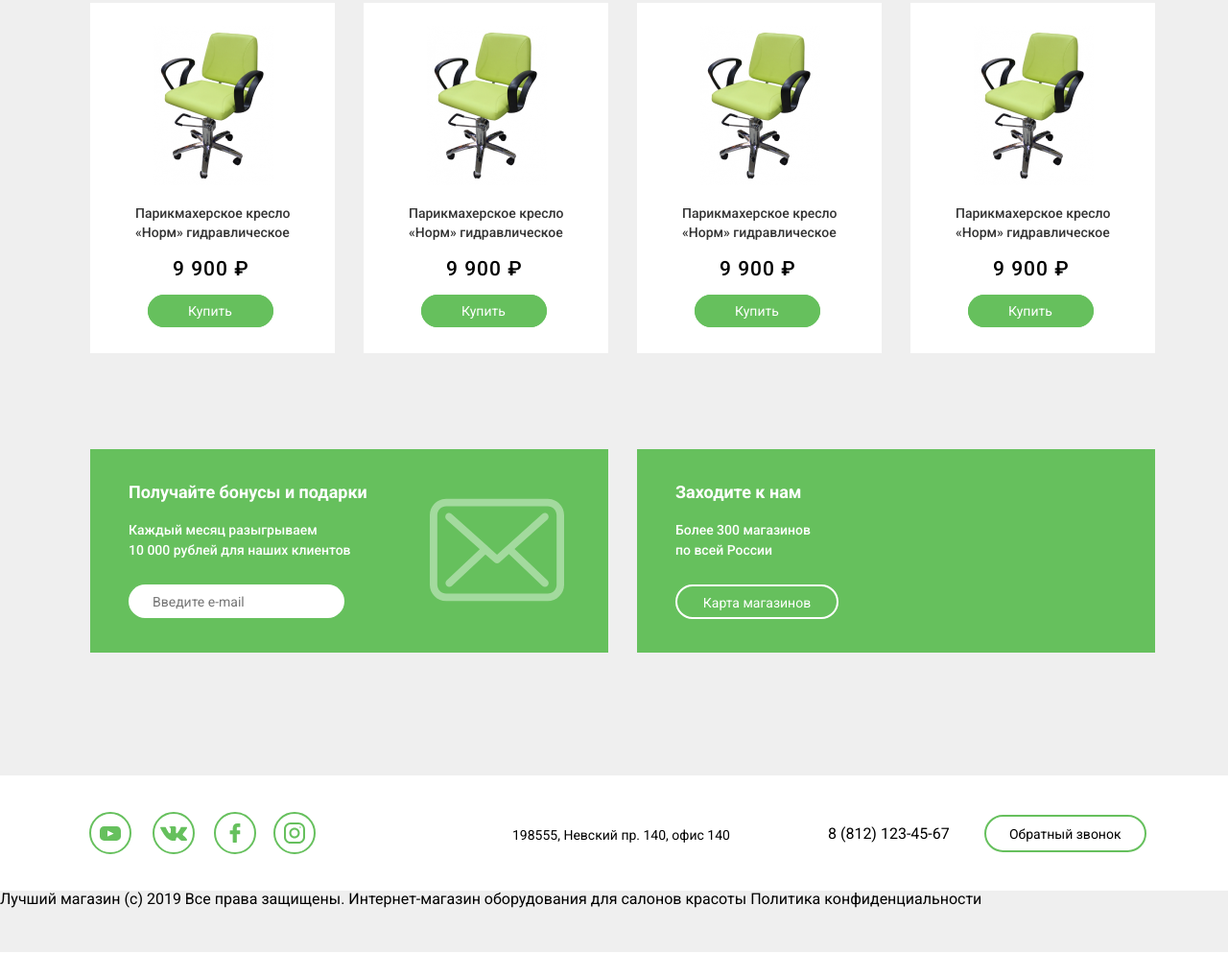
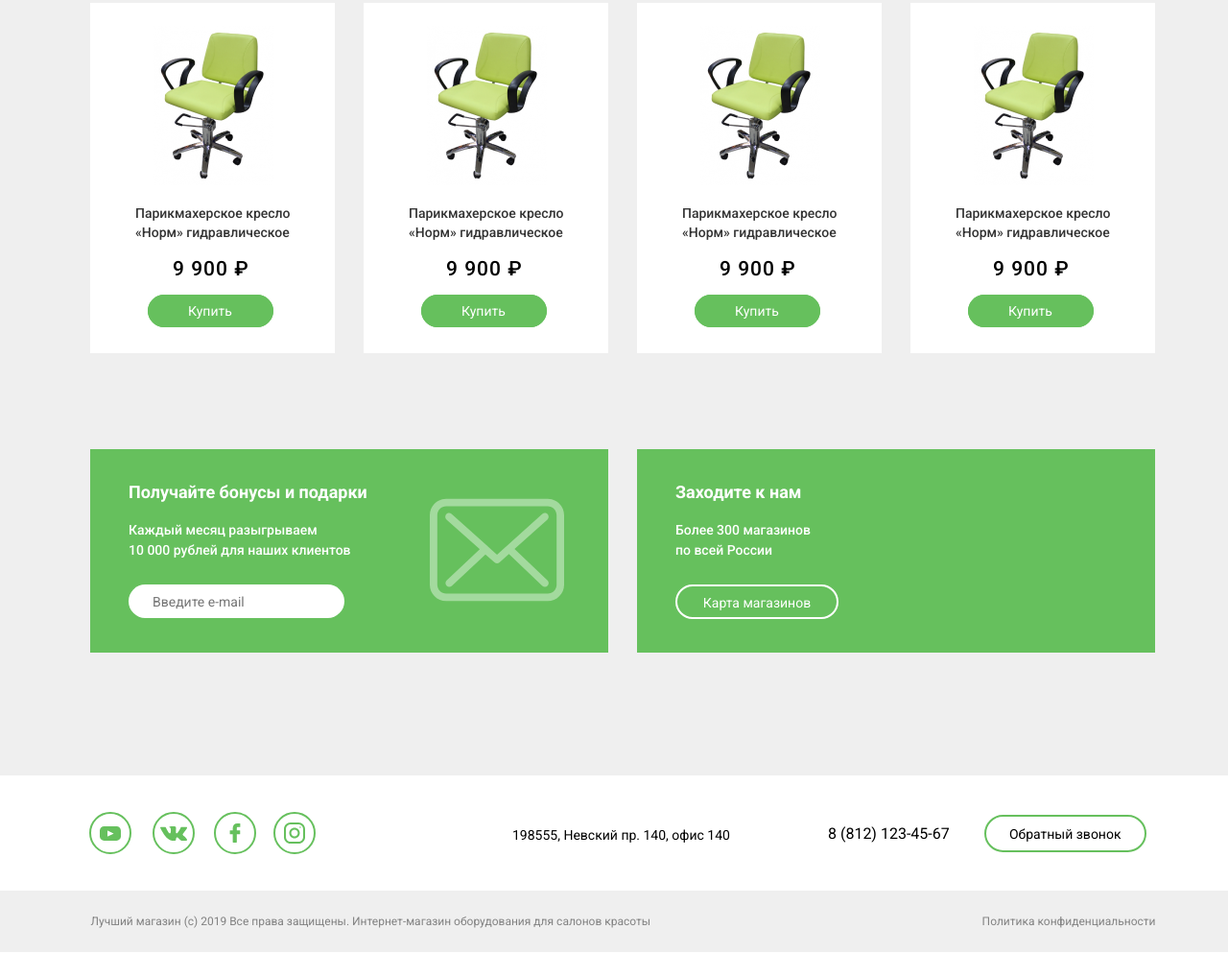
Before and after one commit to bareum-dev/chairs, a plain HTML site: page index.html in a window 1280 px wide. Shown: the part 999-1992 px from the top of the page at 96% size. Drawn offline with nearby package versions, Linux system fonts and the light colour scheme.

Commit message:
almost finish

```diff
--- a/css/style.css
+++ b/css/style.css
@@ -392,4 +392,16 @@ a {
 .footer-bottom {
   background-color: #EFEFEF;
   height: 64px;
+  font-size: 12px;
+  color: #828282;
 }
+
+.general-info {
+  width: 1110px;
+  height: 64px;
+  margin: 0 auto;
+  display: flex;
+  justify-content: space-between;
+  align-items: center;
+  padding: 1px 0 0 19px;
+}
--- a/index.html
+++ b/index.html
@@ -125,12 +125,11 @@
       </div>
     </section>
     <section class="footer-bottom">
-      <div>
-        <span>Лучший магазин (с) 2019 Все права защищены. Интернет-магазин оборудования для салонов красоты</span>
-        <span>Политика конфиденциальности</span>
+      <div class="general-info">
+        <span class="general-info-item">Лучший магазин (с) 2019 Все права защищены. Интернет-магазин оборудования для салонов красоты</span>
+        <span class="general-info-item">Политика конфиденциальности</span>
      </div>
     </section>
   </footer>
-
 </body>
 </html>
```
